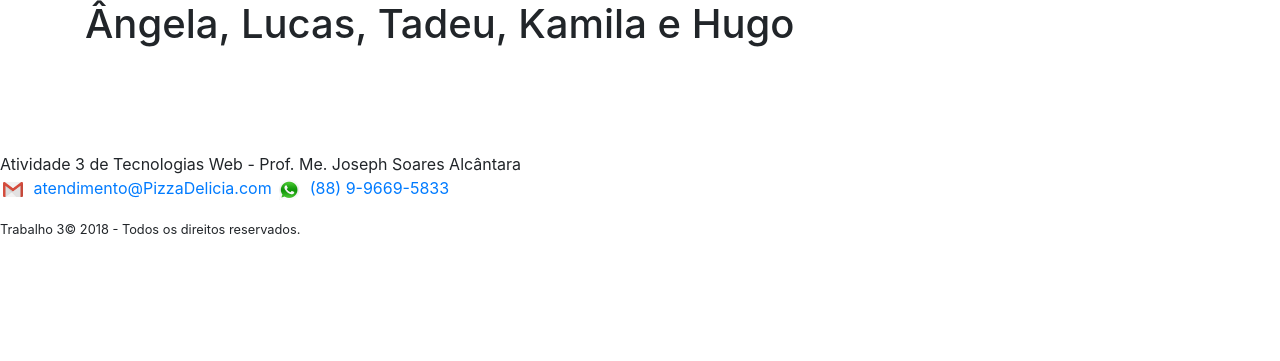
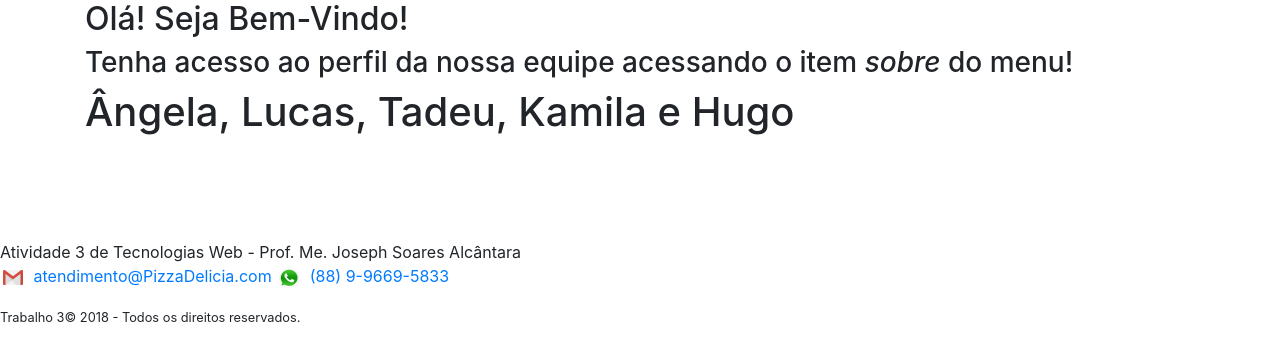
Before and after one commit to lucas26xd/Portifolio-de-Teste-com-CodeIgniter, a CodeIgniter app: page /Projeto3-TecWeb/ in a window 1280 px wide. Shown: the part 86-447 px from the top of the page. Run offline with CodeIgniter, Linux system fonts and the light colour scheme; some libraries are stand-ins or nearby versions.

Commit message:
Alterando conteúdo da principal

```diff
--- a/application/views/pages/principal.php
+++ b/application/views/pages/principal.php
@@ -1 +1,3 @@
-      <h1 class="al" id="al">Ângela, Lucas, Tadeu, Kamila e Hugo</h1>
+<h2>Olá! Seja Bem-Vindo!</h2>
+<h3>Tenha acesso ao perfil da nossa equipe acessando o item <i>sobre</i> do menu!</h3>
+<h1 class="al" id="al">Ângela, Lucas, Tadeu, Kamila e Hugo</h1>
```
